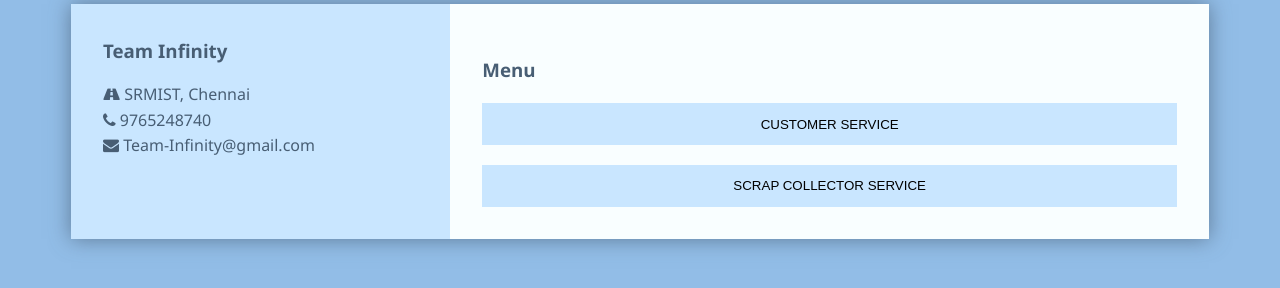
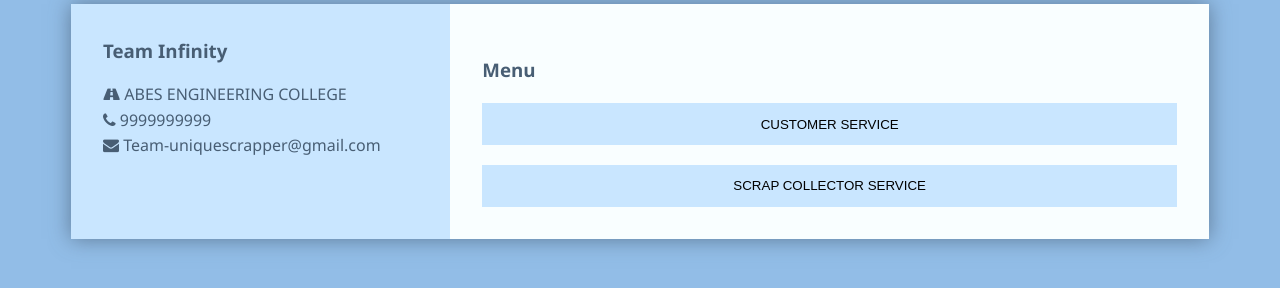
Before and after one commit to Unique-utkarsh/Team-Infinity-Web-App-master, a plain HTML site: page Menu/index.html in a window 1280 px wide. Shown: the part 130-418 px from the top of the page. Drawn offline with nearby package versions, Linux system fonts and the light colour scheme.

Commit message:
readme changes

```diff
--- a/Menu/index.html
+++ b/Menu/index.html
@@ -16,9 +16,9 @@
       <div class="company-info">
         <h3>Team Infinity</h3>
         <ul>
-          <li><i class="fa fa-road"></i> SRMIST, Chennai</li>
-          <li><i class="fa fa-phone"></i> 9765248740</li>
-          <li><i class="fa fa-envelope"></i> Team-Infinity@gmail.com</li>
+          <li><i class="fa fa-road"></i> ABES ENGINEERING COLLEGE</li>
+          <li><i class="fa fa-phone"></i> 9999999999</li>
+          <li><i class="fa fa-envelope"></i> Team-uniquescrapper@gmail.com</li>
         </ul>
       </div>
       <div class="contact">
@@ -29,7 +29,7 @@
             <input type="text" name="name">
           </p>
           <p>
-            <label>Company</label>
+            <label>unique-scrappers</label>
             <input type="text" name="company">
           </p> -->
           <p class="full">
```
Also changed, not shown: 1 other file.
